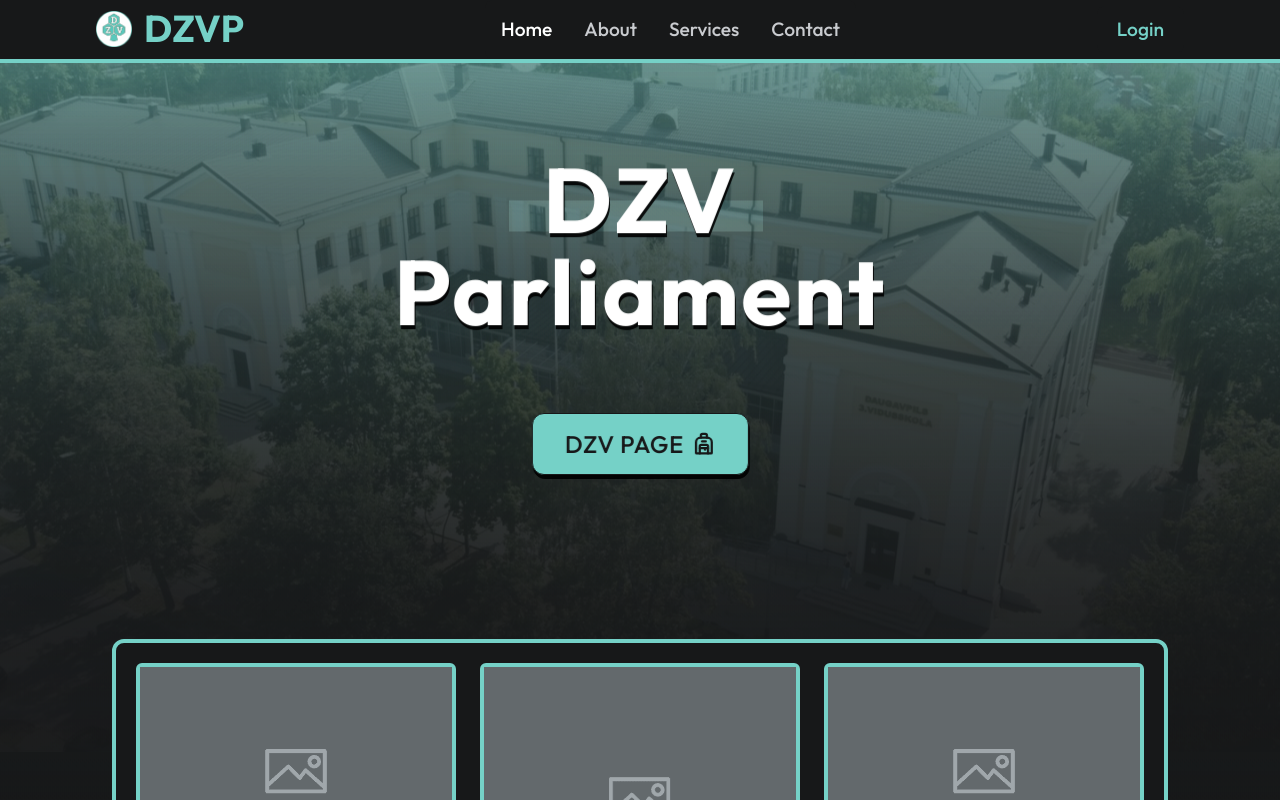
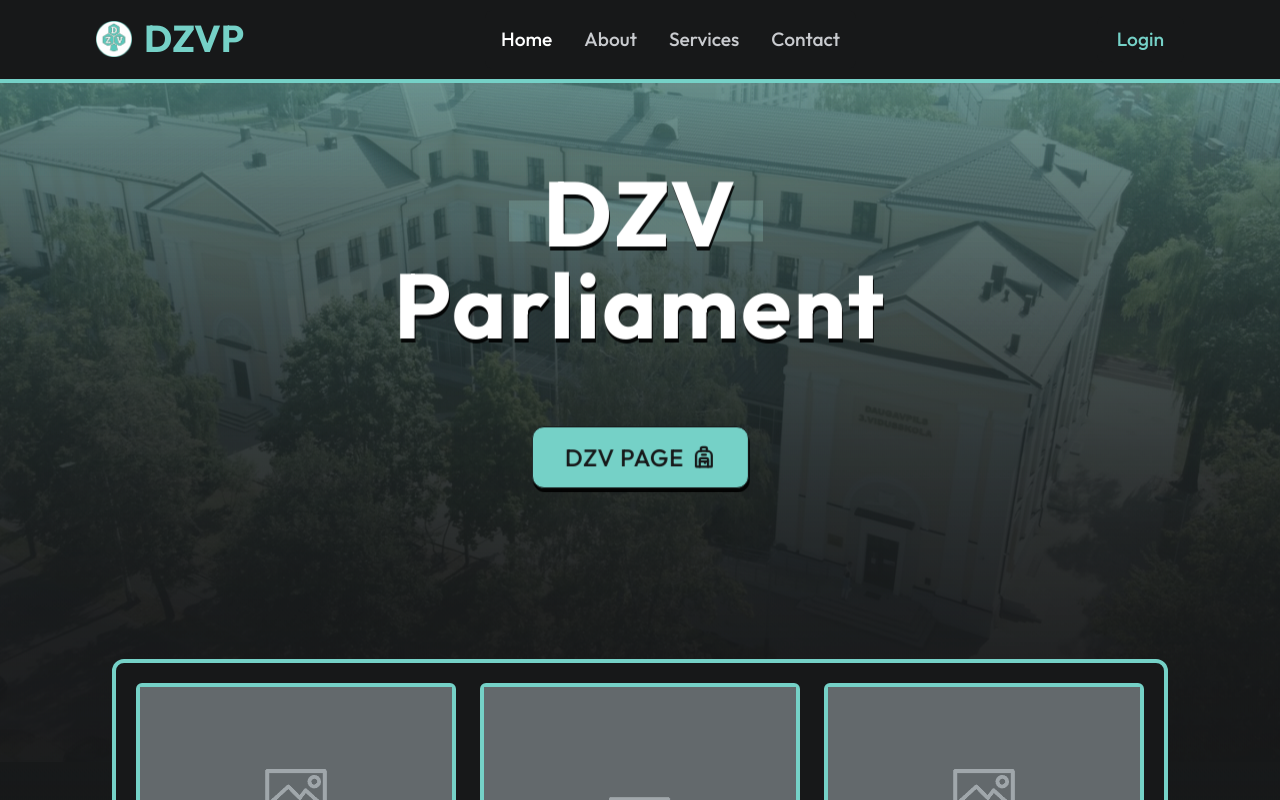
Before and after one commit to DerKaiserVonLatvia/DZVP_zobiEditionAttempt2, a website built with Vite: page index.html in a window 1280 px wide. Built offline with nearby package versions, Linux system fonts and the light colour scheme; a script that the page names is missing.

Commit message:
Update index.html

```diff
--- a/index.html
+++ b/index.html
@@ -17,7 +17,7 @@
   <body class="bg-bgd text-base text-td selection:bg-tad selection:text-bgd overflow-hidden  ">
     <div class="h-screen pb-12 sm:pb-0 overflow-y-auto overflow-x-hidden relative scroll-smooth perspective">
 <!--N------------------------------------------------------------------>
-      <nav class="sticky bg-bgd px-2 sm:px-4 py-2.0 w-full z-20 top-0 left-0 border-b-4 border-tad">
+      <nav class="sticky bg-bgd px-2 sm:px-4 py-2.5 w-full z-20 top-0 left-0 border-b-4 border-tad">
         <div class="container flex flex-wrap items-center justify-between mx-auto">
         <a href="#DZVP" class="flex items-center">
           <img src="./assets/DZV_blue.png" class="h-6 mr-3 sm:h-9">
```
